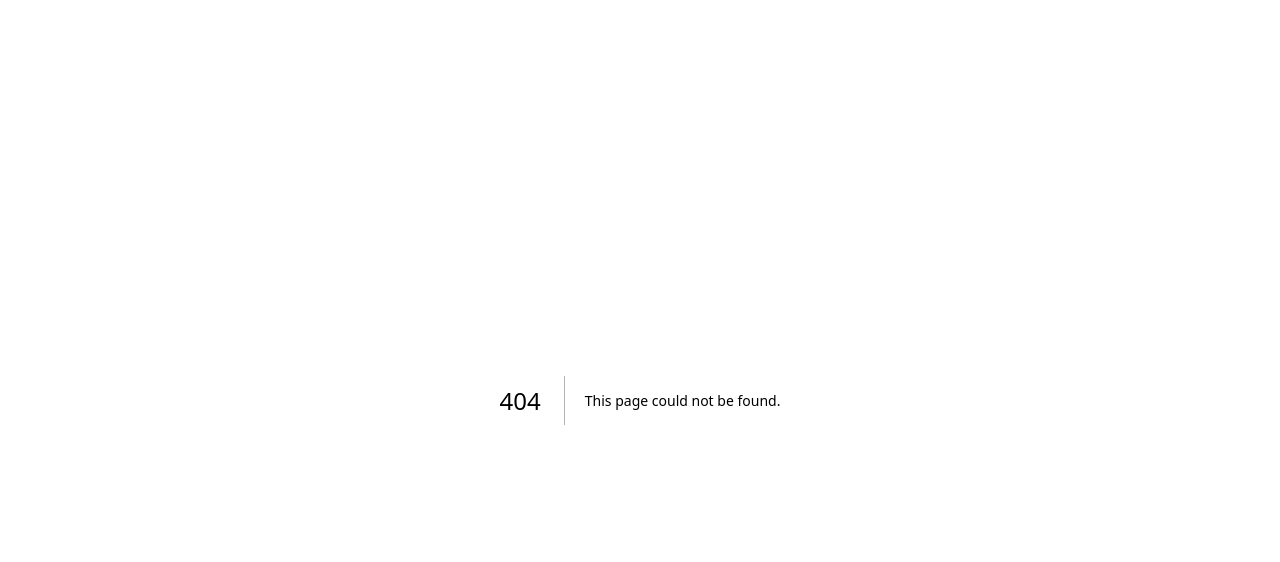
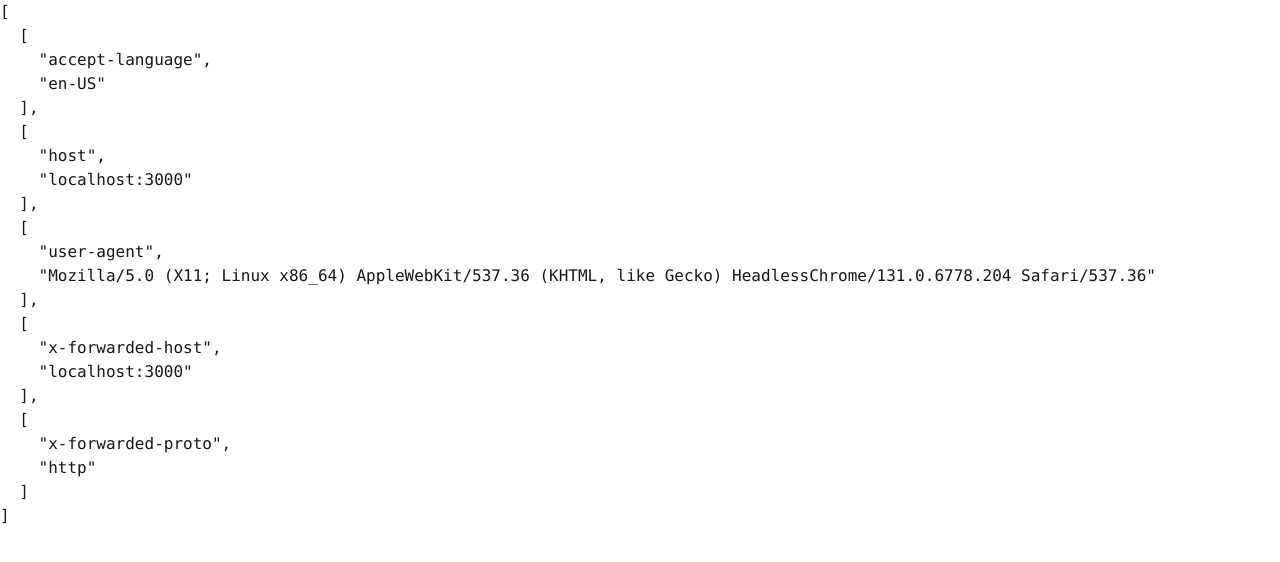
Before and after one commit to QuadDepo/edge-headers-issue, a Next.js app: page /debug/edge in a window 1280 px wide. Before the commit this address had no page. Shown: the top 562 px of the page. Built offline with nearby package versions, Linux system fonts and the light colour scheme.

Commit message:
chore: add debug pages

```diff
--- /dev/null
+++ b/src/app/debug/edge/page.tsx
@@ -0,0 +1,13 @@
+import { headers } from "next/headers";
+
+export const runtime = "edge";
+
+export default async function Page() {
+  const nextHeaders = headers();
+
+  return (
+    <code>
+      <pre>{JSON.stringify(Array.from(nextHeaders.entries()), null, 2)}</pre>
+    </code>
+  );
+}
--- /dev/null
+++ b/src/app/debug/node/page.tsx
@@ -0,0 +1,11 @@
+import { headers } from "next/headers";
+
+export default async function Page() {
+  const nextHeaders = headers();
+
+  return (
+    <code>
+      <pre>{JSON.stringify(Array.from(nextHeaders.entries()), null, 2)}</pre>
+    </code>
+  );
+}
```
